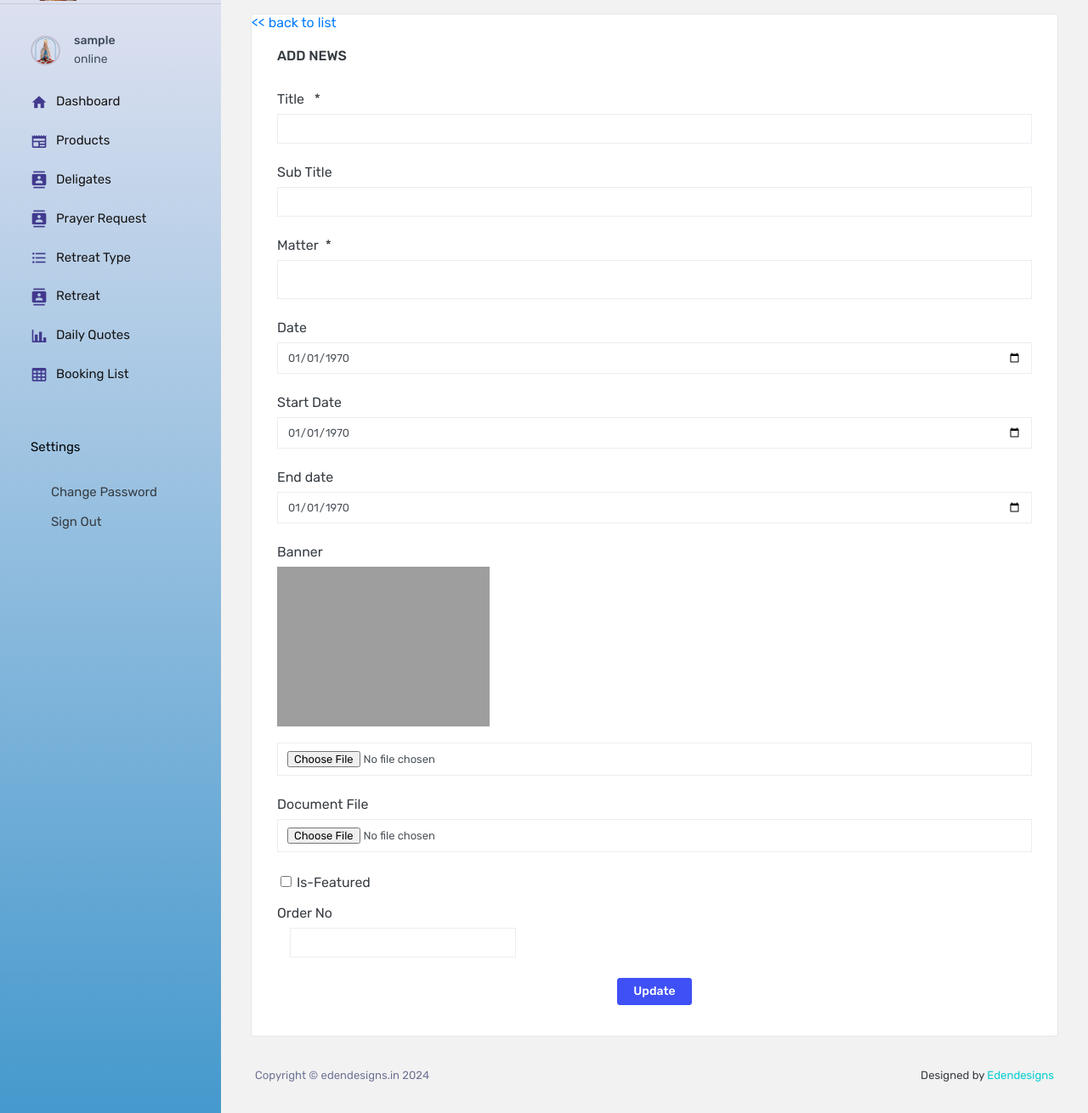
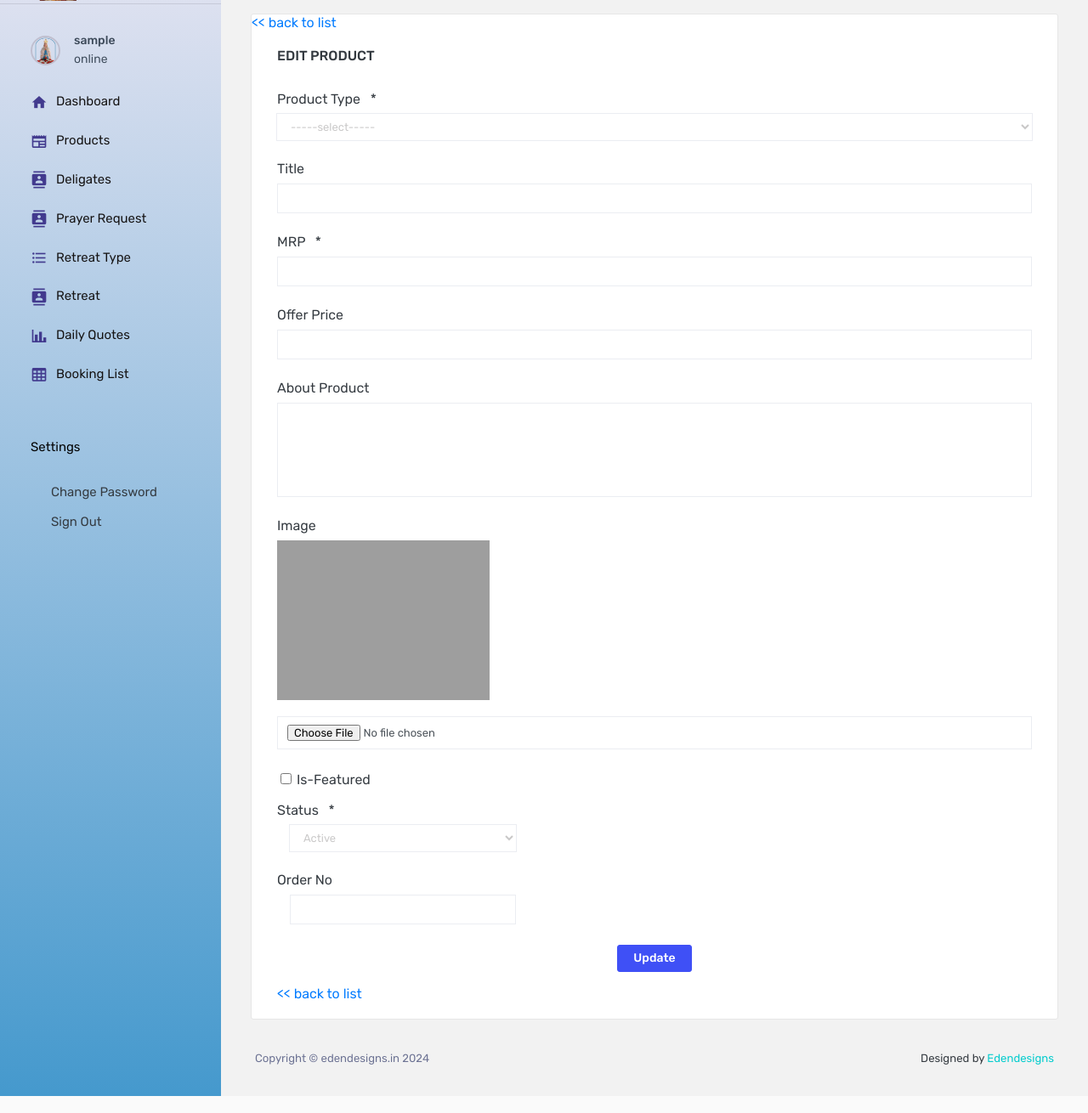
Before and after one commit to dijojperumaly/DonsMagicWebsite, a PHP site: page /admin/product_edit.php in a window 1280 px wide. Shown: the part 82-1392 px from the top of the page at 85% size. Run offline with PHP 8.4, Linux system fonts and the light colour scheme; the visitor is signed in with stand-in values (Sample User, id 1); data that the repository does not hold is empty; grey boxes are pictures that could not be loaded.

Commit message:
product admin finish

```diff
--- a/admin/db_connection.php
+++ b/admin/db_connection.php
@@ -10,6 +10,8 @@ define("PEDDING",0);
 define("WAITING",1);
 define("CONFIRMED",2);
 define("CANCELED",3);
+
+$statusarray=array("Active","Draft","SoldOut");
 //local server
 $servername = "localhost";
 $username = "root";
--- a/admin/product_all.php
+++ b/admin/product_all.php
@@ -6,6 +6,7 @@ include_once("db_connection.php");
 // Set the INSERT SQL data
 $sql = "SELECT   p.id,
         IFNULL(p.title,'')title,
+        IFNULL(p.product_code,'')product_code,
         IFNULL(p.aboutproduct,'') aboutproduct,
         p.MRP,
         IFNULL(p.offerprice,'') offerprice,
--- a/admin/product_delete.php
+++ b/admin/product_delete.php
@@ -6,7 +6,7 @@ $status=array('status'=>'success');
 
 	if(isset($_GET["delid"])){
 		$id=$_GET["delid"];
-		$stmt = $con->prepare("DELETE FROM tbl_news
+		$stmt = $con->prepare("UPDATE tbl_product SET isdeleted=1
 			WHERE 	id=?");
 		$stmt->bind_param("i", $id);
 
--- a/admin/product_edit.php
+++ b/admin/product_edit.php
@@ -1,44 +1,47 @@
 <?php
 include_once("db_connection.php");
 include_once("adminsession.php");
+$id="";
 $title="";
-$sub_title="";
-$matter="";
-$news_date="";
-$start_date="";
-$end_date="";
+$producttype_id="";
+$product_code="";
+$aboutproduct="";
+$MRP="";
+$offerprice="";
 $isfeatured="";
-$document_file="";
+$orderno="";
 $image_1="";
+$status="";
 
 if(isset($_GET["id"])){
     $id=$_GET["id"];
     $sql = "SELECT  id,
         IFNULL(title,'')title,
-        IFNULL(sub_title,'') sub_title,
-        matter,
-        IFNULL(news_date,'') news_date,
-        IFNULL(start_date,'') start_date,
-        IFNULL(end_date,'') end_date,
+        IFNULL(producttype_id,'') producttype_id,
+        product_code,
+        IFNULL(aboutproduct,'') aboutproduct,
+        IFNULL(MRP,'') MRP,
+        IFNULL(offerprice,'') offerprice,
         CASE WHEN IFNULL(isfeatured,0)=0 THEN 'NO' ELSE 'YES' END isfeatured ,
-        IFNULL(document_file,'') document_file, image_1,
+        IFNULL(orderno,0) orderno,
+        image_1,
         IFNULL(STATUS,'Active') status,
         IFNULL(orderno,0) orderno
-        FROM tbl_news WHERE IFNULL(isdeleted,0)=0 AND IFNULL(STATUS,'Active')='Active'  AND id=$id";
+        FROM tbl_product WHERE IFNULL(isdeleted,0)=0  AND id=$id";
 
     $results = $con->query($sql);
 
     if($row=$results->fetch_array(MYSQLI_ASSOC)){
         $title=$row["title"];
-        $sub_title=$row["sub_title"];
-        $matter=$row["matter"];
-        $news_date=$row["news_date"];
-        $start_date=$row["start_date"];
-        $end_date=$row["end_date"];
+        $producttype_id=$row["producttype_id"];
+        $product_code=$row["product_code"];
+        $aboutproduct=$row["aboutproduct"];
+        $MRP=$row["MRP"];
+        $offerprice=$row["offerprice"];
         $isfeatured=$row["isfeatured"];
-        $document_file=$row["document_file"];
+        $orderno=$row["orderno"];
+        $status=$row["status"];
         $image_1=$row["image_1"];
-        $orderno=$row["orderno"];
     }
 }
 ?>
@@ -56,9 +59,9 @@ if(isset($_GET["id"])){
     <?php require_once("admin_header.php")?>
 
     <div class="col-lg-12 grid-margin stretch-card">
-        <div class="card"><a href='news.php'><< back to list</a>
+        <div class="card"><a href='product.php'><< back to list</a>
             <div class="card-body">
-            <h4 class="card-title">ADD NEWS</h4>
+            <h4 class="card-title">EDIT PRODUCT</h4>
             </p>
             <div class="table-responsive">
 
@@ -67,74 +70,89 @@ if(isset($_GET["id"])){
                     <p></p>
                 </div>
                 <p>
-                    <form method="post" action="news_save" id="form_save" name="form_save" enctype="multipart/form-data">
+                    <form method="post" action="product_save" id="form_save" name="form_save" enctype="multipart/form-data">
                         <input type="hidden" name="hdid" id="hdid" value="<?php echo $id; ?>">
-                        <label for="cname">Title &nbsp;
+                        <label for="producttype">Product Type &nbsp;
                             <span class="at-required-highlight">*</span>
                         </label>
                         <div class="form-group">
-                            <input type="text" name="title" id="title" required="true" class="form-control" value="<?php echo $title; ?>">
+                        <?php
+                            $sql_select = "SELECT  producttype_id,
+                                producttype,typecode
+                                FROM tbl_producttype WHERE IFNULL(isdeleted,0)=0 AND IFNULL(STATUS,'Active')='Active'  ORDER BY orderno ASC";
+                            $select_results = $con->query($sql_select);
+                            ?>
+
+                            <select name="producttype" id="producttype" class="form-control" required="true">
+                                <option value="">-----select-----</option>
+                                <?php
+                                while($row_select=$select_results->fetch_array(MYSQLI_ASSOC)){
+                                    $typeid=$row_select["producttype_id"];
+                                    $producttype=$row_select["producttype"];
+                                    $typecode=$row_select["typecode"];
+                                ?>
+                                <option value="<?php echo $typeid; ?>" <?php if($typeid==$producttype_id){ ?> selected <?php }?>> <?php echo $producttype. " (".$typecode.")"; ?></option>
+                                <?php
+                                }
+                                $select_results->close();
+                                ?>
+                            </select>
                         </div>
-
-                        <label for="housename">Sub Title &nbsp;
+                        <label for="cname">Title &nbsp;
                             <span class="at-required-highlight"></span>
                         </label>
                         <div class="form-group">
-                            <input type="text" name="subtitle" id="subtitle" class="form-control" value="<?php echo $sub_title; ?>">
+                            <input type="text" name="title" id="title" value="<?php echo $title; ?>" class="form-control">
                         </div>
 
-                        <label for="contact1">Matter&nbsp;
+                        <label for="housename">MRP &nbsp;
                             <span class="at-required-highlight">*</span>
                         </label>
                         <div class="form-group">
-                            <textarea name="matter" id="matter" class="form-control" required="true"><?php echo $matter; ?></textarea>
+                            <input type="text" name="mrp" id="mrp" value="<?php echo $MRP; ?>" class="form-control" required="true">
                         </div>
-                        <label for="field-1-3">Date&nbsp;
+                        <label for="housename">Offer Price &nbsp;
                             <span class="at-required-highlight"></span>
                         </label>
                         <div class="form-group">
-                            <input type="date" name="date" id="date" class="form-control" value="<?php echo date('Y-m-d',strtotime($news_date)); ?>">
+                            <input type="text" name="offerprice" id="offerprice" value="<?php echo $offerprice; ?>" class="form-control">
                         </div>
-                        <label for="place">Start Date</label>
-                        <div class="form-group">
-                            <input type="date" name="startdate" id="startdate" class="form-control" value="<?php echo date('Y-m-d',strtotime($start_date)); ?>">
-                        </div>
-                        <label for="email">End date&nbsp;
+
+                        <label for="contact1">About Product&nbsp;
                             <span class="at-required-highlight"></span>
                         </label>
                         <div class="form-group">
-                            <input type="date" class="form-control" name="enddate" id="enddate" value="<?php echo date('Y-m-d',strtotime($end_date)); ?>">
-                            <span class="glyphicon form-control-feedback" aria-hidden="true"></span>
+                            <textarea name="aboutproduct" id="aboutproduct" class="form-control" rows="7"><?php echo $aboutproduct; ?></textarea>
                         </div>
-                        <label for="email">Banner&nbsp;
+                        <label for="email">Image&nbsp;
                             <span class="at-required-highlight"></span>
                         </label>
                         <div class="form-group">
-                            <input type="hidden" id="hdbanner" name="hdbanner" value="<?php echo $image_1; ?>">
-                            <img src="./assets/news/news_banner/<?php echo $image_1; ?>" width="250px" /></br></br>
-                            <input type="file" class="form-control" name="banner" id="banner" accept="image/x-png,image/gif,image/jpeg">
-                            <span class="glyphicon form-control-feedback" aria-hidden="true"></span>
-                        </div>
-                        <label for="email">Document File&nbsp;
-                            <span class="at-required-highlight"></span>
-                        </label>
-                        <div class="form-group">
-                            <?php
-                            $doc_icon="";
-                                if($document_file!=''){
-                                    $doc_icon="<a href='./assets/news/news_document/".$document_file."'><i class='fa fa-file-text-o' style='font-size:36px;'></i></a></br></br>";
-                                }
-                                echo $doc_icon;
-                            ?>
-                            <input type="hidden" id="hddocument" name="hddocument" value="<?php echo $document_file; ?>">
-                            <input type="file" class="form-control" name="document" id="document">
+                            <input type="hidden" id="hdimagefile" name="hdimagefile" value="<?php echo $image_1; ?>">
+                            <img src="../images/products/<?php echo $image_1; ?>" width="250px" /></br></br>
+                            <input type="file" class="form-control" name="imagefile" id="imagefile" accept="image/x-png,image/gif,image/jpeg">
                             <span class="glyphicon form-control-feedback" aria-hidden="true"></span>
                         </div>
                         <div class="form-group" style="text-align:left;float:left; margin:4px;">
                             <input type="checkbox" class="form-control" name="featured" id="featured" value="1" <?php if($isfeatured=="YES"){ echo "checked";} ?> >
                         </div>
                         <label for="featured"  style="text-align:left;float:left;margin:2px;">Is-Featured</label></br></br>
-                        <label for="email">Order No&nbsp;
+                        <label for="producttype">Status &nbsp;
+                            <span class="at-required-highlight">*</span>
+                        </label>
+                        <div class="col-lg-4 col-md-4 form-group">
+                            <select name="productstatus" id="productstatus" class="form-control" required="true">
+                                <?php
+                                foreach($statusarray as $prostatus){
+                                ?>
+                                    <option value="<?php echo $prostatus; ?>" <?php if($prostatus==$status){ ?> selected <?php }?>><?php echo$prostatus; ?></option>
+                                <?php
+                                }
+
+                                ?>
+                            </select>
+                        </div>
+                        <label for="orderno">Order No&nbsp;
                             <span class="at-required-highlight"></span>
                         </label>
                         <div class="col-lg-4 col-md-4 form-group">
@@ -153,7 +171,7 @@ if(isset($_GET["id"])){
                         </div>
                     </form>
                 </p>
-
+                <a href='product.php'><< back to list</a>
             </div>
             </div>
         </div>
@@ -212,11 +230,8 @@ if(isset($_GET["id"])){
 						});
 
 						//File data
-						var file_data = $('input[name="banner"]')[0].files;
-						data.append("banner", file_data[0]);
-
-                        var file_document = $('input[name="document"]')[0].files;
-						data.append("document", file_document[0]);
+						var file_data = $('input[name="imagefile"]')[0].files;
+						data.append("imagefile", file_data[0]);
 
 						//multifile upload
 						/*for (var i = 0; i < file_data.length; i++) {
@@ -247,6 +262,7 @@ if(isset($_GET["id"])){
 									if (json["status"] == "success") {
 										//resetForm();
 										//all();
+                                        //window.location.reload();
 
 										ShowAlert("", "Successfully Updated", "success");
 									}else if(json["status"] == "filetype_error") {
```
Also changed, not shown: admin/product.php (+12 -5 lines), admin/product_add.php (+16 -2 lines), admin/product_save.php (+32 -14 lines), images/products/240605233616000000373184.jpg (added), images/products/240605233912000000318247.jpg (added), images/products/24060523445900000059079.jpg (added), images/products/240605235118000000265769.jpg (added), images/products/240606011822000000370571.jpg (added).
